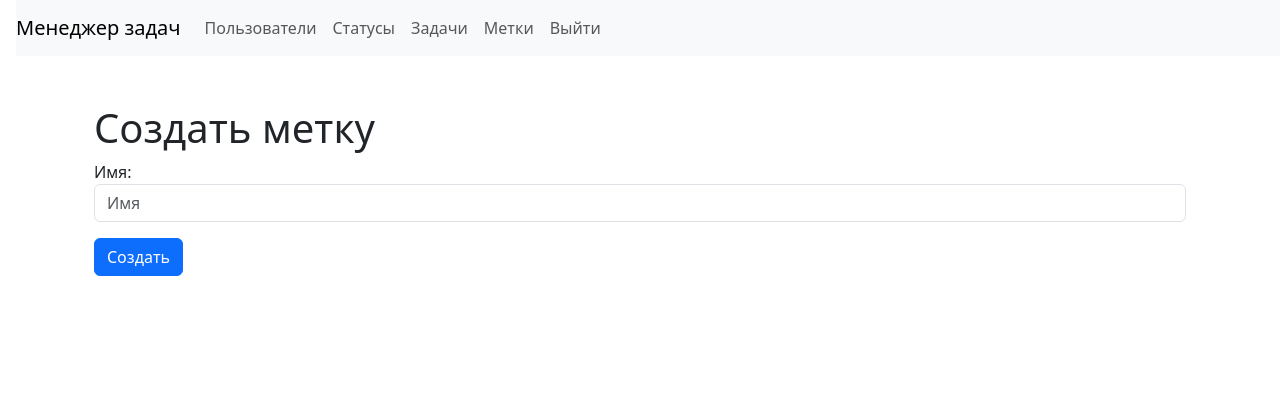
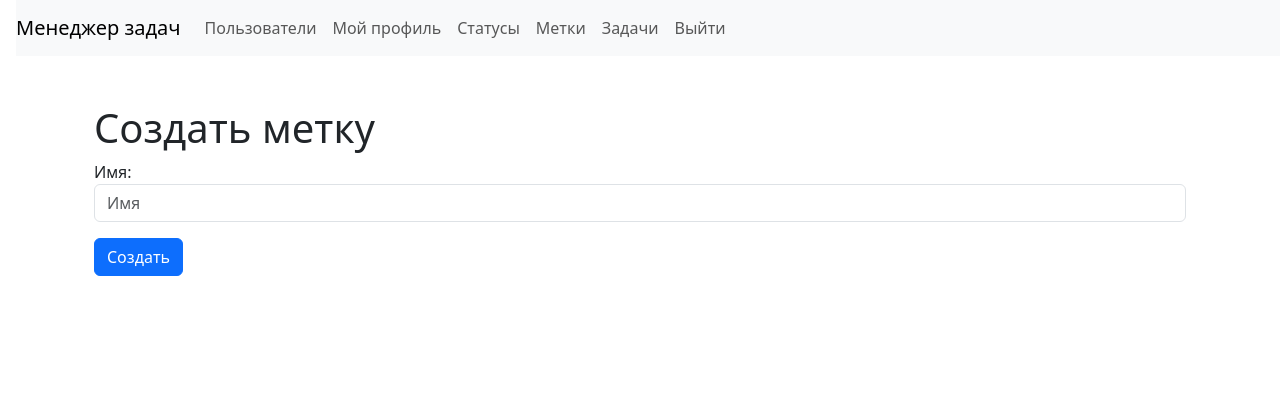
Before and after one commit to chustovalena/python-project-52, a Django app: page /labels/create/ in a window 1280 px wide. Shown: the top 420 px of the page. Run offline with Django 5.2, Linux system fonts and the light colour scheme; the visitor is signed in with stand-in values (Sample User, id 1).

Commit message:
add "мой профиль" to navbar

```diff
--- a/task_manager/templates/base.html
+++ b/task_manager/templates/base.html
@@ -21,13 +21,16 @@
           </li>
           {% if user.is_authenticated %}
           <li class="nav-item">
+              <a class="nav-link" href="{% url 'users:detail' user.id %}">Мой профиль</a>
+          </li>
+          <li class="nav-item">
               <a class="nav-link" href="{% url 'statuses:index' %}">Статусы</a>
           </li>
           <li class="nav-item">
-              <a class="nav-link" href="{% url 'tasks:index' %}">Задачи</a>
+              <a class="nav-link" href="{% url 'labels:index' %}">Метки</a>
           </li>
           <li class="nav-item">
-              <a class="nav-link" href="{% url 'labels:index' %}">Метки</a>
+              <a class="nav-link" href="{% url 'tasks:index' %}">Задачи</a>
           </li>
           <form method="post" class="nav-item" action="{% url 'logout' %}">
               {% csrf_token %}
```
